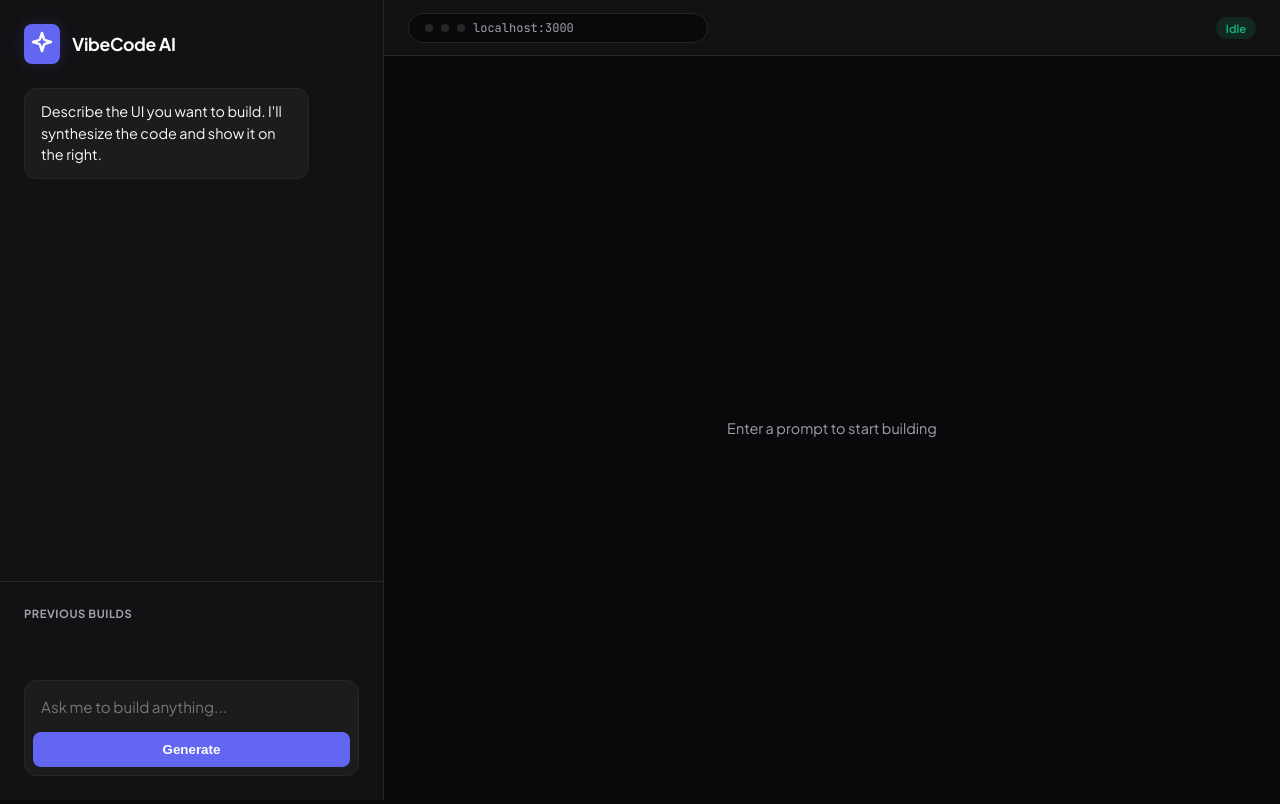
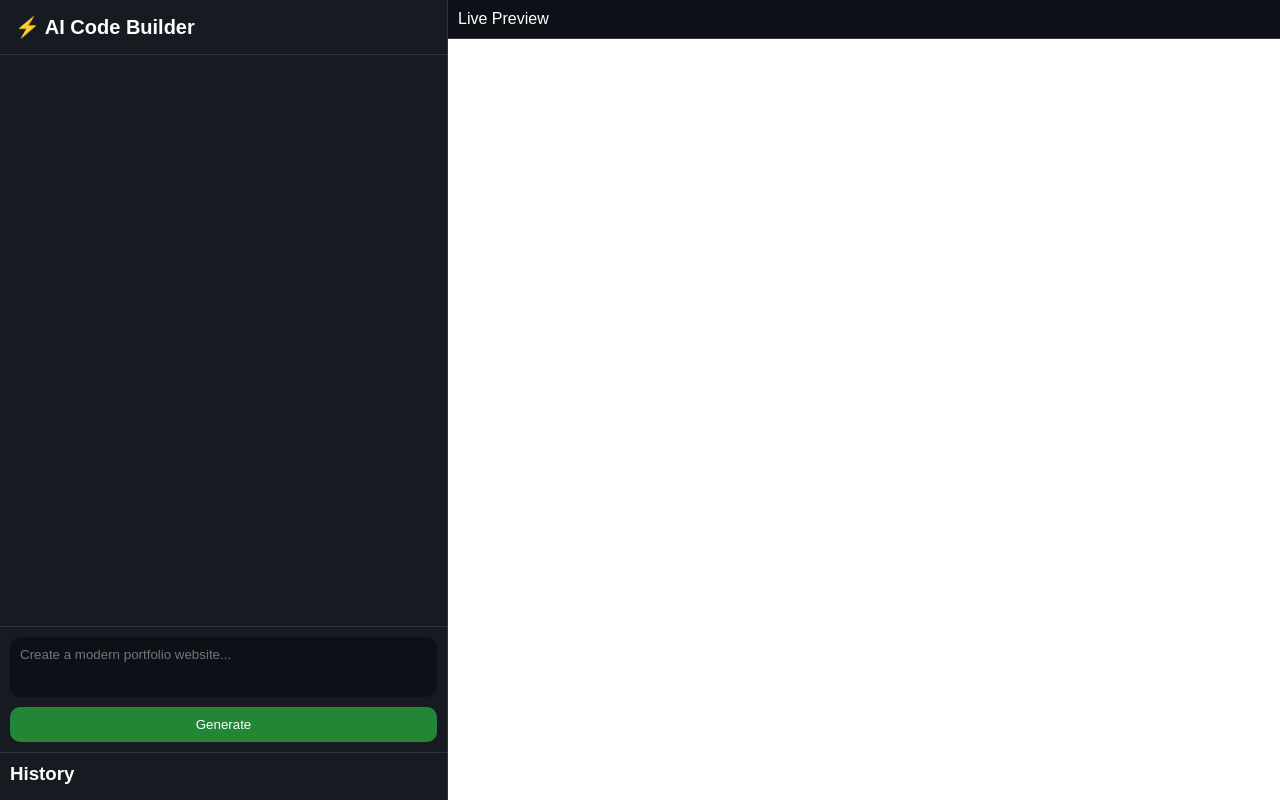
Before and after one commit to Fyyrerde4xhsj/Ads, a PHP site: page / in a window 1280 px wide. Run offline with PHP 8.4, Linux system fonts and the light colour scheme.

Commit message:
Add files via upload

```diff
--- a/index.html
+++ b/index.html
@@ -1,65 +1,43 @@
 <!DOCTYPE html>
 <html lang="en">
 <head>
-    <meta charset="UTF-8">
-    <meta name="viewport" content="width=device-width, initial-scale=1.0">
-    <title>AI Visual Studio</title>
-    <link rel="stylesheet" href="style.css">
-    <link rel="preconnect" href="https://fonts.googleapis.com">
-    <link rel="preconnect" href="https://fonts.gstatic.com" crossorigin>
-    <link href="https://fonts.googleapis.com/css2?family=Plus+Jakarta+Sans:wght@400;500;600;700&family=JetBrains+Mono:wght@400;500&display=swap" rel="stylesheet">
+  <meta charset="UTF-8" />
+  <meta name="viewport" content="width=device-width, initial-scale=1.0"/>
+  <title>AI Code Builder</title>
+  <link rel="stylesheet" href="style.css" />
 </head>
 <body>
-    <div class="app-shell">
-        <!-- Sidebar: 30% Width -->
-        <aside class="sidebar">
-            <div class="brand">
-                <div class="logo-box">
-                    <svg width="24" height="24" viewBox="0 0 24 24" fill="none" stroke="currentColor" stroke-width="2.5" stroke-linecap="round" stroke-linejoin="round"><path d="m12 3-1.912 5.813a2 2 0 0 1-1.275 1.275L3 12l5.813 1.912a2 2 0 0 1 1.275 1.275L12 21l1.912-5.813a2 2 0 0 1 1.275-1.275L21 12l-5.813-1.912a2 2 0 0 1-1.275-1.275L12 3Z"/></svg>
-                </div>
-                <h1>VibeCode AI</h1>
-            </div>
 
-            <div class="chat-container" id="chatContainer">
-                <!-- Messages appear here -->
-                <div class="msg bot">Describe the UI you want to build. I'll synthesize the code and show it on the right.</div>
-            </div>
+<div class="app">
+  <!-- LEFT PANEL -->
+  <div class="left-panel">
 
-            <div class="history-section">
-                <div class="section-label">Previous Builds</div>
-                <div class="history-grid" id="historyList"></div>
-            </div>
+    <div class="header">⚡ AI Code Builder</div>
 
-            <div class="input-container">
-                <div class="input-wrapper">
-                    <textarea id="userInput" placeholder="Ask me to build anything..." rows="1"></textarea>
-                    <button id="sendBtn" class="primary-btn">
-                        <span class="btn-label">Generate</span>
-                        <div class="spinner" id="spinner"></div>
-                    </button>
-                </div>
-            </div>
-        </aside>
+    <div class="chat" id="chat"></div>
 
-        <!-- Preview: 70% Width -->
-        <main class="preview-area">
-            <div class="preview-toolbar">
-                <div class="url-bar">
-                    <span class="dot"></span>
-                    <span class="dot"></span>
-                    <span class="dot"></span>
-                    <div class="address">localhost:3000</div>
-                </div>
-                <div class="badge" id="renderStatus">Idle</div>
-            </div>
-            <div class="iframe-wrapper">
-                <iframe id="outputFrame" title="Preview"></iframe>
-                <div id="welcomeOverlay" class="overlay">
-                    <p>Enter a prompt to start building</p>
-                </div>
-            </div>
-        </main>
+    <div class="input-area">
+      <textarea id="prompt" placeholder="Create a modern portfolio website..."></textarea>
+      <button id="generate">Generate</button>
     </div>
-    <script src="app.js"></script>
+
+    <div class="history">
+      <h3>History</h3>
+      <ul id="historyList"></ul>
+    </div>
+
+  </div>
+
+  <!-- RIGHT PANEL -->
+  <div class="right-panel">
+    <div class="preview-header">
+      Live Preview
+      <div id="loader" class="loader hidden"></div>
+    </div>
+    <iframe id="preview"></iframe>
+  </div>
+</div>
+
+<script src="app.js"></script>
 </body>
 </html>
--- a/style.css
+++ b/style.css
@@ -1,207 +1,160 @@
-:root {
-    --bg-main: #09090b;
-    --bg-sidebar: #121214;
-    --bg-input: #1c1c1f;
-    --border: #27272a;
-    --accent: #6366f1;
-    --accent-glow: rgba(99, 102, 241, 0.2);
-    --text-primary: #fafafa;
-    --text-muted: #a1a1aa;
-    --radius-lg: 12px;
-    --radius-md: 8px;
+* {
+  margin: 0;
+  padding: 0;
+  box-sizing: border-box;
+  font-family: Arial, sans-serif;
 }
 
-* { margin: 0; padding: 0; box-sizing: border-box; }
-
 body {
-    background: var(--bg-main);
-    color: var(--text-primary);
-    font-family: 'Plus Jakarta Sans', sans-serif;
-    height: 100vh;
-    overflow: hidden;
+  background: #0d1117;
+  color: #fff;
 }
 
-.app-shell {
+.app {
   display: flex;
   height: 100vh;
-    width: 100vw;
 }
 
-/* Sidebar: 30% */
-.sidebar {
-    width: 30%;
-    background: var(--bg-sidebar);
-    border-right: 1px solid var(--border);
+/* LEFT PANEL */
+.left-panel {
+  width: 35%;
+  background: #161b22;
   display: flex;
   flex-direction: column;
-    min-width: 350px;
+  border-right: 1px solid #30363d;
 }
 
-.brand {
-    padding: 24px;
-    display: flex;
-    align-items: center;
-    gap: 12px;
+.header {
+  padding: 15px;
+  font-size: 20px;
+  font-weight: bold;
+  border-bottom: 1px solid #30363d;
 }
 
-.logo-box {
-    background: var(--accent);
-    padding: 6px;
-    border-radius: 8px;
-    box-shadow: 0 0 15px var(--accent-glow);
+.chat {
+  flex: 1;
+  overflow-y: auto;
+  padding: 10px;
 }
 
-.brand h1 { font-size: 1.1rem; font-weight: 700; letter-spacing: -0.02em; }
+.message {
+  margin-bottom: 10px;
+  padding: 10px;
+  border-radius: 10px;
+}
 
-.chat-container {
-    flex: 1;
-    overflow-y: auto;
-    padding: 0 24px;
+.user {
+  background: #238636;
+  align-self: flex-end;
+}
+
+.ai {
+  background: #30363d;
+}
+
+.input-area {
   display: flex;
   flex-direction: column;
-    gap: 16px;
+  padding: 10px;
+  border-top: 1px solid #30363d;
 }
 
-.msg {
-    padding: 12px 16px;
-    border-radius: var(--radius-lg);
-    font-size: 0.9rem;
-    line-height: 1.5;
-    max-width: 85%;
-    animation: fadeIn 0.3s ease;
+textarea {
+  resize: none;
+  height: 60px;
+  padding: 10px;
+  border-radius: 10px;
+  border: none;
+  margin-bottom: 10px;
+  background: #0d1117;
+  color: #fff;
 }
 
-.msg.bot { background: var(--bg-input); border: 1px solid var(--border); color: var(--text-primary); align-self: flex-start; }
-.msg.user { background: var(--accent); color: white; align-self: flex-end; }
+button {
+  padding: 10px;
+  border: none;
+  border-radius: 10px;
+  background: #238636;
+  color: white;
+  cursor: pointer;
+  transition: 0.3s;
+}
 
-.history-section { padding: 24px; border-top: 1px solid var(--border); }
-.section-label { font-size: 0.7rem; font-weight: 700; text-transform: uppercase; color: var(--text-muted); margin-bottom: 12px; letter-spacing: 0.05em; }
+button:hover {
+  background: #2ea043;
+}
 
-.history-grid { display: flex; flex-direction: column; gap: 8px; max-height: 120px; overflow-y: auto; }
-.history-item {
+.history {
+  border-top: 1px solid #30363d;
   padding: 10px;
-    background: var(--bg-main);
-    border: 1px solid var(--border);
-    border-radius: var(--radius-md);
-    font-size: 0.75rem;
+  max-height: 150px;
+  overflow-y: auto;
+}
+
+.history h3 {
+  margin-bottom: 5px;
+}
+
+.history li {
   cursor: pointer;
-    white-space: nowrap;
-    overflow: hidden;
-    text-overflow: ellipsis;
-    transition: 0.2s;
+  padding: 5px;
+  border-radius: 5px;
 }
-.history-item:hover { border-color: var(--accent); background: var(--bg-input); }
 
-.input-container { padding: 24px; background: var(--bg-sidebar); }
-.input-wrapper {
-    background: var(--bg-input);
-    border: 1px solid var(--border);
-    border-radius: var(--radius-lg);
-    padding: 8px;
+.history li:hover {
+  background: #30363d;
+}
+
+/* RIGHT PANEL */
+.right-panel {
+  flex: 1;
   display: flex;
   flex-direction: column;
-    gap: 8px;
-    transition: border-color 0.2s;
-}
-.input-wrapper:focus-within { border-color: var(--accent); box-shadow: 0 0 0 3px var(--accent-glow); }
-
-textarea {
-    background: transparent;
-    border: none;
-    color: var(--text-primary);
-    resize: none;
-    font-family: inherit;
-    font-size: 0.95rem;
-    padding: 8px;
-    outline: none;
 }
 
-.primary-btn {
-    background: var(--accent);
-    color: white;
-    border: none;
+.preview-header {
   padding: 10px;
-    border-radius: var(--radius-md);
-    font-weight: 600;
-    cursor: pointer;
+  border-bottom: 1px solid #30363d;
   display: flex;
+  justify-content: space-between;
   align-items: center;
-    justify-content: center;
-    gap: 8px;
 }
 
-.primary-btn:disabled { opacity: 0.6; cursor: not-allowed; }
-
-/* Preview: 70% */
-.preview-area {
-    width: 70%;
-    display: flex;
-    flex-direction: column;
-    background: #000;
+iframe {
+  flex: 1;
+  width: 100%;
+  border: none;
+  background: white;
 }
 
-.preview-toolbar {
-    height: 56px;
-    background: var(--bg-sidebar);
-    border-bottom: 1px solid var(--border);
-    display: flex;
-    align-items: center;
-    padding: 0 24px;
-    justify-content: space-between;
+/* LOADER */
+.loader {
+  width: 20px;
+  height: 20px;
+  border: 3px solid #999;
+  border-top: 3px solid #fff;
+  border-radius: 50%;
+  animation: spin 1s linear infinite;
 }
 
-.url-bar {
-    display: flex;
-    align-items: center;
-    gap: 8px;
-    background: var(--bg-main);
-    padding: 6px 16px;
-    border-radius: 20px;
-    border: 1px solid var(--border);
-    width: 300px;
-}
-
-.dot { width: 8px; height: 8px; border-radius: 50%; background: var(--border); }
-.address { font-size: 0.75rem; color: var(--text-muted); font-family: 'JetBrains Mono', monospace; }
-
-.badge {
-    font-size: 0.7rem;
-    background: #10b98122;
-    color: #10b981;
-    padding: 4px 10px;
-    border-radius: 12px;
-    font-weight: 600;
-}
-
-.iframe-wrapper { flex: 1; position: relative; }
-iframe { width: 100%; height: 100%; border: none; background: white; }
-
-.overlay {
-    position: absolute;
-    inset: 0;
-    background: var(--bg-main);
-    display: flex;
-    align-items: center;
-    justify-content: center;
-    color: var(--text-muted);
-    font-size: 0.9rem;
-    z-index: 10;
-}
-
-.spinner {
-    width: 16px;
-    height: 16px;
-    border: 2px solid #ffffff33;
-    border-top-color: white;
-    border-radius: 50%;
-    animation: spin 0.8s linear infinite;
+.hidden {
   display: none;
 }
 
-@keyframes spin { to { transform: rotate(360deg); } }
-@keyframes fadeIn { from { opacity: 0; transform: translateY(4px); } to { opacity: 1; transform: translateY(0); } }
+@keyframes spin {
+  100% { transform: rotate(360deg); }
+}
 
-/* Scrollbar */
-::-webkit-scrollbar { width: 6px; }
-::-webkit-scrollbar-track { background: transparent; }
-::-webkit-scrollbar-thumb { background: var(--border); border-radius: 10px; }
+/* MOBILE */
+@media(max-width: 768px) {
+  .app {
+    flex-direction: column;
+  }
+  .left-panel {
+    width: 100%;
+    height: 50%;
+  }
+  .right-panel {
+    height: 50%;
+  }
+}
```
Also changed, not shown: server.js (+100 -126 lines). Lines whose indentation alone changed are shown as unchanged.
